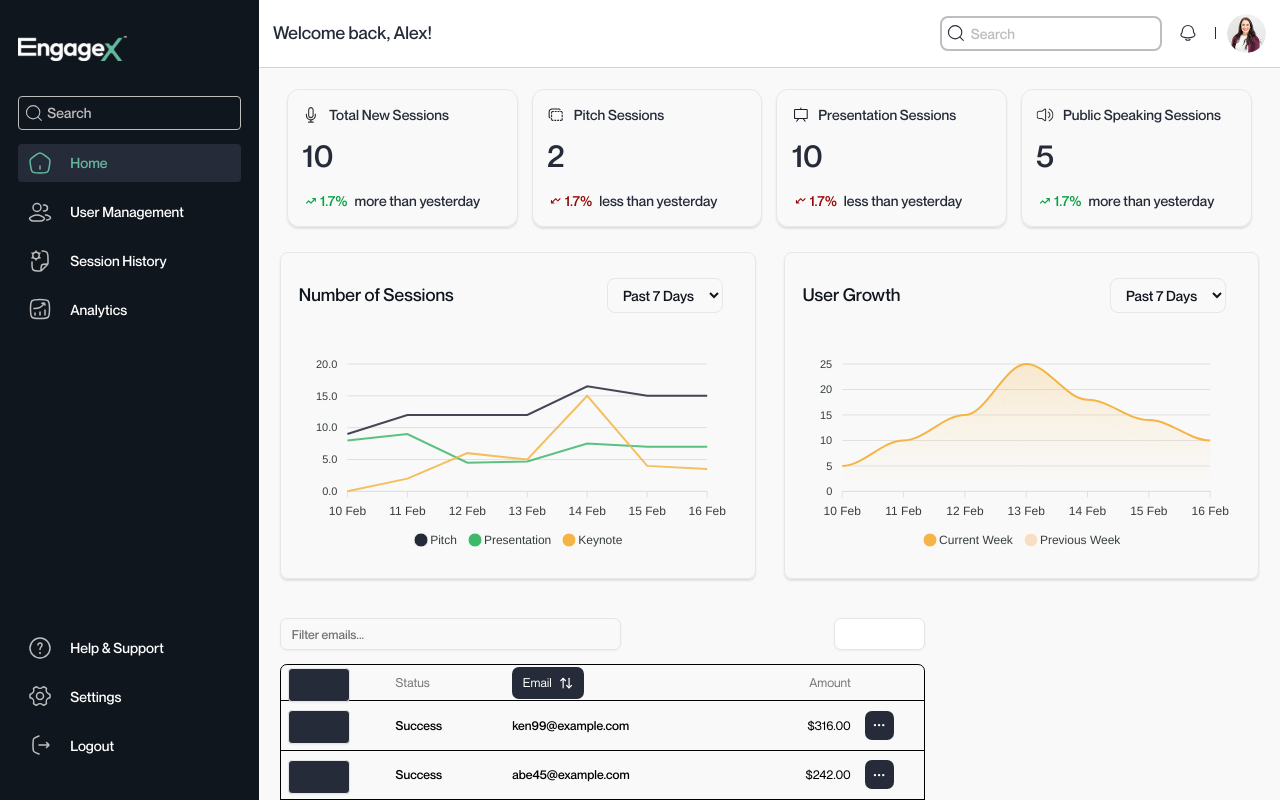
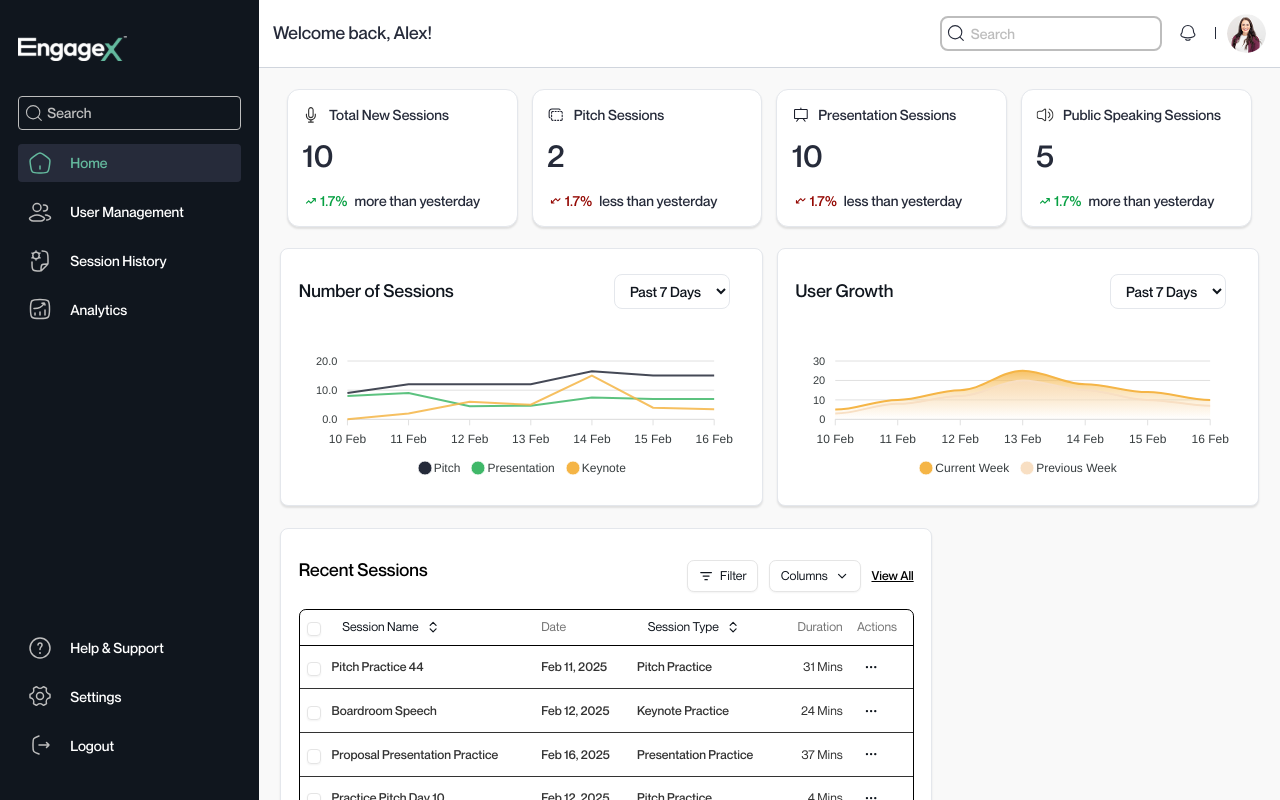
Before and after one commit to HoodieDan/axel-dashboard, a React (Vite) app: page /dashboard/admin in a window 1280 px wide. Built offline with nearby package versions, Linux system fonts and the light colour scheme.

Commit message:
feat: Update dashboard charts and styles; replace MixedChart with MultiAreaChart, adjust spacing, and enhance styles

```diff
--- a/package.json
+++ b/package.json
@@ -4,7 +4,7 @@
   "version": "0.0.0",
   "type": "module",
   "scripts": {
-    "dev": "vite",
+    "dev": "vite --host",
     "build": "tsc -b && vite build",
     "lint": "eslint .",
     "preview": "vite preview"
--- a/src/components/dashboard/MixedChart.tsx
+++ /dev/null
@@ -1,58 +0,0 @@
-import React from "react";
-import Chart from "react-apexcharts";
-
-interface MixedChartProps {
-    series: { name: string; type: string; data: number[]; dashArray?: number }[];
-    categories: string[];
-}
-
-const MixedChart: React.FC<MixedChartProps> = ({ series, categories }) => {
-    const options = {
-        chart: {
-            type: "line" as const,
-            toolbar: { show: false },
-        },
-        stroke: {
-            curve: "smooth" as const,
-            width: [2, 2], // Both area and line have same stroke width
-            dashArray: [0, 5], // Solid area chart, dashed line chart
-        },
-        markers: {
-            size: 0,
-        },
-        tooltip: {
-            enabled: true,
-            x: {
-                format: "dd MMM, yyyy",
-            },
-        },
-        legend: {
-            position: "bottom" as const,
-            horizontalAlign: "center" as const,
-        },
-        xaxis: {
-            categories: categories,
-        },
-        colors: ["#F5B546", "#F8DFC3"], // Area chart (gold) & Line chart (blue)
-        fill: {
-            type: "gradient",
-            gradient: {
-                shade: "light",
-                type: "vertical",
-                shadeIntensity: 0.5,
-                inverseColors: false,
-                opacityFrom: 0.5, // Start at 50% opacity
-                opacityTo: 0, // Fade to transparent
-                stops: [0, 100], // Start at top (0%), fade at bottom (100%)
-            }
-        }
-    };
-
-    return (
-        <div className="w-full h-70 lg:h-full">
-            <Chart options={options} series={series} type="line" width="100%" height="100%" />
-        </div>
-    );
-};
-
-export default MixedChart;
--- /dev/null
+++ b/src/components/dashboard/MultiAreaChart.tsx
@@ -0,0 +1,81 @@
+import React, { useState } from "react";
+import Chart from "react-apexcharts";
+
+interface AreaChartProps {
+    series: { name: string; data: number[] }[];
+    categories: string[];
+    colors?: string[];
+}
+
+const MultiAreaChart: React.FC<AreaChartProps> = ({ series, categories, colors = ["#F5B546", "#F8DFC3"] }) => {
+    const [selectedPoint, setSelectedPoint] = useState<{ label: string; value: number; dataset: string } | null>(null);
+
+    const options = {
+        chart: {
+            type: "area" as const,
+            toolbar: { show: false },
+            zoom: { enabled: false },
+            events: {
+                // eslint-disable-next-line @typescript-eslint/no-explicit-any
+                dataPointSelection: ({ dataPointIndex, seriesIndex }: any) => {
+                    setSelectedPoint({
+                        label: categories[dataPointIndex],
+                        value: series[seriesIndex].data[dataPointIndex],
+                        dataset: series[seriesIndex].name,
+                    });
+                },
+            },
+        },
+        stroke: {
+            curve: "smooth" as const,
+            width: 2,
+        },
+        markers: {
+            size: 0,
+            hover: { size: 6 },
+        },
+        tooltip: {
+            enabled: true,
+            x: { format: "dd MMM, yyyy" },
+        },
+        dataLabels: {
+            enabled: false,
+        },
+        legend: {
+            position: "bottom" as const,
+            horizontalAlign: "center" as const,
+        },
+        xaxis: {
+            categories: categories,
+        },
+        colors: colors,
+        fill: {
+            type: "gradient",
+            gradient: {
+                shade: "light",
+                type: "vertical",
+                shadeIntensity: 0.5,
+                inverseColors: false,
+                opacityFrom: 0.9,
+                opacityTo: 0,
+                stops: [0, 100],
+            }
+        }
+    };
+
+    return (
+        <div className="relative w-full h-70 lg:h-full">
+            <Chart options={options} series={series} type="area" height="100%" />
+
+            {selectedPoint && (
+                <div className="absolute top-2 left-2 p-3 bg-white shadow-md rounded-md">
+                    <p className="text-sm font-semibold">📍 {selectedPoint.dataset}</p>
+                    <p className="text-xs">Date: {selectedPoint.label}</p>
+                    <p className="text-xs">Value: {selectedPoint.value}</p>
+                </div>
+            )}
+        </div>
+    );
+};
+
+export default MultiAreaChart;
--- a/src/components/dashboard/TableComponent.tsx
+++ b/src/components/dashboard/TableComponent.tsx
@@ -11,7 +11,7 @@ import {
   getSortedRowModel,
   useReactTable,
 } from "@tanstack/react-table"
-import { ArrowUpDown, ChevronDown, MoreHorizontal } from "lucide-react"
+import { ChevronsUpDown, ChevronDown, MoreHorizontal, ListFilter } from "lucide-react"
 
 import { Button } from "@/components/ui/button"
 import { Checkbox } from "@/components/ui/checkbox"
@@ -20,11 +20,8 @@ import {
   DropdownMenuCheckboxItem,
   DropdownMenuContent,
   DropdownMenuItem,
-  DropdownMenuLabel,
-  DropdownMenuSeparator,
   DropdownMenuTrigger,
 } from "@/components/ui/dropdown-menu"
-import { Input } from "@/components/ui/input"
 import {
   Table,
   TableBody,
@@ -34,48 +31,54 @@ import {
   TableRow,
 } from "@/components/ui/table"
 
-const data: Payment[] = [
+const data: Session[] = [
   {
     id: "m5gr84i9",
-    amount: 316,
-    status: "success",
-    email: "ken99@example.com",
+    duration: 31,
+    date: "Feb 11, 2025",
+    sessionName: 'Pitch Practice 44',
+    sessionType: 'Pitch Practice',
   },
   {
     id: "3u1reuv4",
-    amount: 242,
-    status: "success",
-    email: "Abe45@example.com",
+    duration: 24,
+    date: "Feb 12, 2025",
+    sessionName: 'Boardroom Speech',
+    sessionType: 'Keynote Practice',
   },
   {
     id: "derv1ws0",
-    amount: 837,
-    status: "processing",
-    email: "Monserrat44@example.com",
+    duration: 37,
+    date: "Feb 16, 2025",
+    sessionName: 'Proposal Presentation Practice',
+    sessionType: 'Presentation Practice',
   },
   {
     id: "5kma53ae",
-    amount: 874,
-    status: "success",
-    email: "Silas22@example.com",
+    duration: 4,
+    date: "Feb 12, 2025",
+    sessionName: 'Practice Pitch Day 10',
+    sessionType: 'Pitch Practice',
   },
   {
     id: "bhqecj4p",
-    amount: 721,
-    status: "failed",
-    email: "carmella@example.com",
+    duration: 21,
+    date: "Feb 12, 2025",
+    sessionName: 'Practice Pitch Day 09',
+    sessionType: 'Pitch Practice',
   },
 ]
 
-export type Payment = {
+export type Session = {
   id: string
-  amount: number
-  status: "pending" | "processing" | "success" | "failed"
-  email: string
+  duration: number
+  date: string
+  sessionName: string
+  sessionType: string
 }
 
 // eslint-disable-next-line react-refresh/only-export-components
-export const columns: ColumnDef<Payment>[] = [
+export const columns: ColumnDef<Session>[] = [
   {
     id: "select",
     header: ({ table }) => (
@@ -99,48 +102,56 @@ export const columns: ColumnDef<Payment>[] = [
     enableHiding: false,
   },
   {
-    accessorKey: "status",
-    header: "Status",
-    cell: ({ row }) => (
-      <div className="capitalize">{row.getValue("status")}</div>
-    ),
-  },
-  {
-    accessorKey: "email",
+    accessorKey: "sessionName",
     header: ({ column }) => {
       return (
         <Button
           variant="ghost"
           onClick={() => column.toggleSorting(column.getIsSorted() === "asc")}
         >
-          Email
-          <ArrowUpDown />
+          Session Name
+          <ChevronsUpDown />
         </Button>
       )
     },
-    cell: ({ row }) => <div className="lowercase">{row.getValue("email")}</div>,
+    cell: ({ row }) => <div>{row.getValue("sessionName")}</div>,
   },
   {
-    accessorKey: "amount",
-    header: () => <div className="text-right">Amount</div>,
+    accessorKey: "date",
+    header: "Date",
+    cell: ({ row }) => (
+      <div className="capitalize">{row.getValue("date")}</div>
+    ),
+  },
+  {
+    accessorKey: "sessionType",
+    header: ({ column }) => {
+      return (
+        <Button
+          variant="ghost"
+          onClick={() => column.toggleSorting(column.getIsSorted() === "asc")}
+        >
+          Session Type
+          <ChevronsUpDown />
+        </Button>
+      )
+    },
+    cell: ({ row }) => <div>{row.getValue("sessionType")}</div>,
+  },
+  {
+    accessorKey: "duration",
+    header: () => <div className="text-right">Duration</div>,
     cell: ({ row }) => {
-      const amount = parseFloat(row.getValue("amount"))
+      const duration = parseFloat(row.getValue("duration"))
 
-      // Format the amount as a dollar amount
-      const formatted = new Intl.NumberFormat("en-US", {
-        style: "currency",
-        currency: "USD",
-      }).format(amount)
-
-      return <div className="text-right font-medium">{formatted}</div>
+      return <div className="text-right font-medium">{duration} Mins</div>
     },
   },
   {
     id: "actions",
     enableHiding: false,
-    cell: ({ row }) => {
-      const payment = row.original
-
+    header: "Actions",
+    cell: () => {
       return (
         <DropdownMenu>
           <DropdownMenuTrigger asChild>
@@ -150,15 +161,8 @@ export const columns: ColumnDef<Payment>[] = [
             </Button>
           </DropdownMenuTrigger>
           <DropdownMenuContent align="end">
-            <DropdownMenuLabel>Actions</DropdownMenuLabel>
-            <DropdownMenuItem
-              onClick={() => navigator.clipboard.writeText(payment.id)}
-            >
-              Copy payment ID
-            </DropdownMenuItem>
-            <DropdownMenuSeparator />
-            <DropdownMenuItem>View customer</DropdownMenuItem>
-            <DropdownMenuItem>View payment details</DropdownMenuItem>
+            <DropdownMenuItem>View Report</DropdownMenuItem>
+            <DropdownMenuItem>Download</DropdownMenuItem>
           </DropdownMenuContent>
         </DropdownMenu>
       )
@@ -195,17 +199,17 @@ export default function DataTableDemo() {
   })
 
   return (
-    <div className="w-full">
-      <div className="flex items-center py-4">
-        <Input
-          placeholder="Filter emails..."
-          value={(table.getColumn("email")?.getFilterValue() as string) ?? ""}
-          // eslint-disable-next-line @typescript-eslint/no-explicit-any
-          onChange={(event: { target: { value: any } }) =>
-            table.getColumn("email")?.setFilterValue(event.target.value)
-          }
-          className="max-w-sm"
-        />
+    <div className="max-w-full whitespace-nowrap overflow-x-auto">
+      <div className="flex items-center justify-between flex-wrap py-4">
+        <p className="big mb-3">Recent Sessions</p>
+        <div className="flex items-center gap-3">
+          <DropdownMenu>
+            <DropdownMenuTrigger asChild>
+              <Button variant="outline" className="ml-auto">
+                <ListFilter />  Filter
+              </Button>
+            </DropdownMenuTrigger>
+          </DropdownMenu>
           <DropdownMenu>
             <DropdownMenuTrigger asChild>
               <Button variant="outline" className="ml-auto">
@@ -232,6 +236,8 @@ export default function DataTableDemo() {
                 })}
             </DropdownMenuContent>
           </DropdownMenu>
+          <small className="underline cursor-pointer">View All</small>
+        </div>
       </div>
       <div className="rounded-md border">
         <Table>
@@ -253,7 +259,7 @@ export default function DataTableDemo() {
               </TableRow>
             ))}
           </TableHeader>
-          <TableBody>
+          <TableBody className="dark__charcoal">
             {table.getRowModel().rows?.length ? (
               table.getRowModel().rows.map((row) => (
                 <TableRow
@@ -283,30 +289,6 @@ export default function DataTableDemo() {
           </TableBody>
         </Table>
       </div>
-      <div className="flex items-center justify-end space-x-2 py-4">
-        <div className="flex-1 text-sm text-muted-foreground">
-          {table.getFilteredSelectedRowModel().rows.length} of{" "}
-          {table.getFilteredRowModel().rows.length} row(s) selected.
-        </div>
-        <div className="space-x-2">
-          <Button
-            variant="outline"
-            size="sm"
-            onClick={() => table.previousPage()}
-            disabled={!table.getCanPreviousPage()}
-          >
-            Previous
-          </Button>
-          <Button
-            variant="outline"
-            size="sm"
-            onClick={() => table.nextPage()}
-            disabled={!table.getCanNextPage()}
-          >
-            Next
-          </Button>
-        </div>
-      </div>
     </div>
   )
 }
--- a/src/pages/Dashboard/Admin/Index.tsx
+++ b/src/pages/Dashboard/Admin/Index.tsx
@@ -1,6 +1,6 @@
 import React from 'react';
 import LineChart from '../../../components/dashboard/LineChart';
-import MixedChart from '../../../components/dashboard/MixedChart';
+import MultiAreaChart from '../../../components/dashboard/MultiAreaChart';
 import TableComponent from '../../../components/dashboard/TableComponent';
 
 const AdminDashboardHome: React.FC = () => {
@@ -75,8 +75,8 @@ const AdminDashboardHome: React.FC = () => {
     ];
 
     const seriesData = [
-        { name: "Current Week", type: "area", data: [5, 10, 15, 25, 18, 14, 10] },
-        { name: "Previous Week", type: "line", data: [3, 8, 12, 20, 15, 10, 7], dashArray: 5 },
+        { name: "Current Week", data: [5, 10, 15, 25, 18, 14, 10] },
+        { name: "Previous Week", data: [3, 8, 12, 20, 15, 10, 7], dashArray: 5 },
     ];
 
     const categoriesData = ["10 Feb", "11 Feb", "12 Feb", "13 Feb", "14 Feb", "15 Feb", "16 Feb"];
@@ -87,7 +87,7 @@ const AdminDashboardHome: React.FC = () => {
             {/* top cards  */}
             <div className="flex flex-wrap items-stretch">
                 {cardsData.map((card, index) => (
-                    <div key={index} className="top__cards w-full md:w-1/2 lg:w-1/4 px-2 mb-4">
+                    <div key={index} className="top__cards w-full md:w-1/2 lg:w-1/4 px-2 mb-3">
                         <div className="dash__card p-4 flex flex-col h-full justify-between rounded-[12px] relative overflow-hidden">
                             <div className="mb-4 flex items-center">
                                 {card.icon}
@@ -117,7 +117,7 @@ const AdminDashboardHome: React.FC = () => {
             {/* charts */}
             <div className="flex flex-col lg:flex-row lg:items-stretch gap-4">
                 {/* First Column */}
-                <div className="w-full lg:w-1/2 lg:pe-2 mt-3 mb-4">
+                <div className="w-full lg:w-1/2 mt-3 mb-3">
                     <div className="sessions__number dash__card h-full flex flex-col px-5 py-7 rounded-[8px]">
                         <div className="flex justify-between items-center mb-6">
                             <p className="big chinese__black">Number of Sessions</p>
@@ -136,7 +136,7 @@ const AdminDashboardHome: React.FC = () => {
                 </div>
 
                 {/* Second Column */}
-                <div className="w-full lg:w-1/2 lg:ps-2 mt-3 mb-4">
+                <div className="w-full lg:w-1/2 mt-3 mb-3">
                     <div className="sessions__number dash__card h-full flex flex-col px-5 py-7 rounded-[8px]">
                         <div className="flex justify-between items-center mb-6">
                             <p className="big chinese__black">User Growth</p>
@@ -149,15 +149,22 @@ const AdminDashboardHome: React.FC = () => {
                             </div>
                         </div>
                         <div className="chart__div mixed__chart flex-1">
-                            <MixedChart series={seriesData} categories={categoriesData} />
+                            <MultiAreaChart series={seriesData} categories={categoriesData} />
                         </div>
                     </div>
                 </div>
             </div>
 
-            <div className="flex flex-wrap">
-                <div className="w-full lg:w-6/9 lg:pe-2 mb-4 mt-3">
-                    <TableComponent />
+            <div className="flex flex-wrap gap-4">
+                <div className="w-full lg:w-6/9 mb-4 mt-3 shad__table">
+                    <div className="dash__card px-5 py-4 rounded-[8px]">
+                        <TableComponent />
+                    </div>
+                </div>
+
+                <div className="w-full lg:w-3/9 mb-4 mt-3 table">
+                    <div className="dash__card w-full px-5 py-4 rounded-[8px]">
+                    </div>
                 </div>
             </div>
         </div>
--- a/src/pages/Dashboard/User/Index.tsx
+++ b/src/pages/Dashboard/User/Index.tsx
@@ -215,7 +215,7 @@ const UserDashboardHome: React.FC = () => {
                                             <small>{ goal.title }</small>
                                             <small>{ goal.percent }%</small>
                                         </div>
-                                        <div className='mt-1'>
+                                        <div className='mt-2'>
                                             <SegmentedProgressBar percent={goal.percent} color={goal.color} divisions={10} />
                                         </div>
                                     </div>
--- a/src/styles/pages/dashboard/admin/index.scss
+++ b/src/styles/pages/dashboard/admin/index.scss
@@ -21,12 +21,10 @@
     .dash__card {
         box-shadow: 0px 2px 2px 0px #0000001A;
         border: 1px solid $color-bright-gray;
+        background-color: $color-white;
     }
 
     .sessions__number {
-        .mixed__chart {
-            aspect-ratio: 2/1;
-        }
         select {
             color: $color-chinese-black;
             border: 1px solid $color-bright-gray;
@@ -37,4 +35,20 @@
             }
         }
     }
+
+    .shad__table {
+        button {
+            background: transparent;
+            color: $color-chinese-black;
+
+            &[role="checkbox"] {
+                padding: 4px;
+            }
+
+            thead {
+                background-color: $color-ghost-white;
+                color: $color-chinese-black
+            }
+        }
+    }
 }
```
Lines whose indentation alone changed are shown as unchanged.
